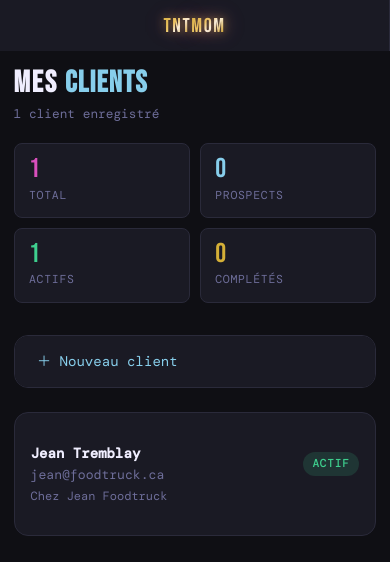
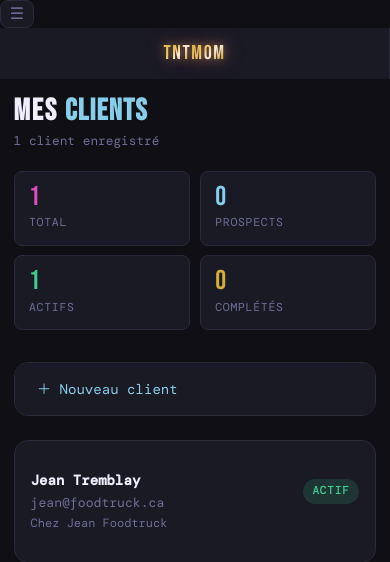
Before and after one commit to naomie6958/TNTMom-Business, a Flask app: page /dashboard in a window 390 px wide. Shown: the top 562 px of the page. Run offline with Flask 3, Linux system fonts and the light colour scheme; the visitor is signed in with stand-in values (Sample User, id 1); data comes from the database, SQL or seed files in the repository; data that the repository does not hold is empty; some web fonts are replaced.

Commit message:
Sidebar admin collapsible + hero tarifs tntm.ca compact
- Bouton ☰ fixe : collapse/expand sidebar admin (tous écrans)
- État persisté dans localStorage entre les pages
- Mobile : sidebar disparaît entièrement (bottom nav reste)
- tntm.ca : hero tarifs réduit (20vh + 2.5vh padding au lieu de 28vh + 5vh)

Co-Authored-By: Claude Sonnet 4.6 <noreply@anthropic.com>

```diff
--- a/ClientPortal/static/css/style.css
+++ b/ClientPortal/static/css/style.css
@@ -107,7 +107,7 @@ a:hover { color: var(--accent); }
 /* ── LAYOUT ──────────────────────────────────────────────────────────────── */
 .app-layout {
     display: grid;
-    grid-template-columns: 220px 1fr;
+    grid-template-columns: auto 1fr;
     min-height: 100vh;
 }
 
@@ -122,7 +122,37 @@ a:hover { color: var(--accent); }
     top: 0;
     height: 100vh;
     overflow: hidden;
-}
+    width: 220px;
+    min-width: 220px;
+    transition: width 0.25s ease, min-width 0.25s ease, padding 0.25s ease, border-color 0.25s ease;
+}
+
+body.sidebar-collapsed .sidebar {
+    width: 0;
+    min-width: 0;
+    padding-left: 0;
+    padding-right: 0;
+    border-color: transparent;
+}
+
+/* ── Bouton toggle sidebar ───────────────────────────────────────────────── */
+#nav-toggle {
+    position: fixed;
+    top: 1rem;
+    left: calc(220px + 0.6rem);
+    z-index: 300;
+    background: var(--surface);
+    border: 1px solid var(--border);
+    border-radius: var(--radius);
+    padding: 0.3rem 0.55rem;
+    cursor: pointer;
+    color: var(--muted);
+    font-size: 1rem;
+    line-height: 1;
+    transition: left 0.25s ease, color 0.15s, background 0.15s;
+}
+#nav-toggle:hover { color: var(--text); background: var(--surface2); }
+body.sidebar-collapsed #nav-toggle { left: 0.6rem; }
 
 .sidebar-logo {
     font-family: 'Bebas Neue', sans-serif;
@@ -855,15 +885,30 @@ input[type="date"]::-webkit-calendar-picker-indicator {
 @media (max-width: 900px) {
     .app-layout { grid-template-columns: 1fr; align-content: start; }
 
+    /* Le toggle flotte en haut à droite sur mobile (la sidebar est en barre horizontale) */
+    #nav-toggle {
+        position: static;
+        margin-left: auto;
+        order: 99;
+    }
+
     /* La sidebar verticale devient une barre horizontale en haut */
     .sidebar {
         position: static;
         height: auto;
+        width: auto;
+        min-width: 0;
         flex-direction: row;
         align-items: center;
         padding: 0.9rem 1.2rem;
         flex-wrap: wrap;
         gap: 0.6rem;
+        transition: none;
+        overflow: visible;
+    }
+
+    body.sidebar-collapsed .sidebar {
+        display: none;
     }
 
     .sidebar-nav { flex-direction: row; flex: none; }
--- a/ClientPortal/templates/base.html
+++ b/ClientPortal/templates/base.html
@@ -5,7 +5,7 @@
     <meta name="viewport" content="width=device-width, initial-scale=1.0">
     {# block title : chaque template enfant peut personnaliser le titre de l'onglet #}
     <title>{% block title %}ClientPortal{% endblock %} — TNTMom</title>
-    <link rel="stylesheet" href="{{ url_for('static', filename='css/style.css') }}?v=43">
+    <link rel="stylesheet" href="{{ url_for('static', filename='css/style.css') }}?v=44">
     <link rel="icon" href="{{ url_for('static', filename='images/favicon.svg') }}" type="image/svg+xml">
     {# url_for('static', ...) génère le bon chemin peu importe où Flask est monté #}
     {% block head %}{% endblock %}
@@ -15,6 +15,8 @@
 {# ── LAYOUT : sidebar gauche + contenu principal ─────────────────────────── #}
 {# Héritage Jinja2 : base.html définit la structure,
    les templates enfants remplissent les blocs avec {% block %} ... {% endblock %} #}
+
+<button id="nav-toggle" onclick="toggleNav()" title="Masquer/afficher le menu">☰</button>
 
 <div class="app-layout">
 
@@ -175,5 +177,16 @@
 </script>
 
 {% block scripts %}{% endblock %}
+
+<script>
+(function() {
+    if (localStorage.getItem('sidebarCollapsed') === 'true')
+        document.body.classList.add('sidebar-collapsed');
+})();
+function toggleNav() {
+    document.body.classList.toggle('sidebar-collapsed');
+    localStorage.setItem('sidebarCollapsed', document.body.classList.contains('sidebar-collapsed'));
+}
+</script>
 </body>
 </html>
--- a/ClientPortal/templates/base_portail.html
+++ b/ClientPortal/templates/base_portail.html
@@ -4,7 +4,7 @@
     <meta charset="UTF-8">
     <meta name="viewport" content="width=device-width, initial-scale=1.0">
     <title>{% block title %}Mon projet{% endblock %} — TNTMom</title>
-    <link rel="stylesheet" href="{{ url_for('static', filename='css/style.css') }}?v=43">
+    <link rel="stylesheet" href="{{ url_for('static', filename='css/style.css') }}?v=44">
     <link rel="icon" href="{{ url_for('static', filename='images/favicon.svg') }}" type="image/svg+xml">
     {% block head %}{% endblock %}
 </head>
--- a/docs/css/style.css
+++ b/docs/css/style.css
@@ -1789,7 +1789,9 @@ h3.projet-section-titre {
 
 /* ── PAGE TARIFS ─────────────────────────────────────────────────────────────── */
 #hero.tarifs-hero {
-    min-height: 28vh;
+    min-height: 20vh;
+    padding-top: 2.5vh;
+    padding-bottom: 2.5vh;
     background:
         radial-gradient(ellipse at 50% 130%, rgba(217,79,189,0.22) 0%, transparent 65%),
         radial-gradient(ellipse at 80% 0%, rgba(135,206,235,0.1) 0%, transparent 50%),
```
